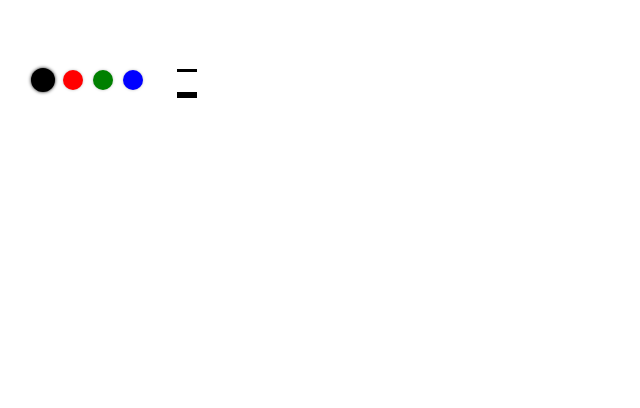
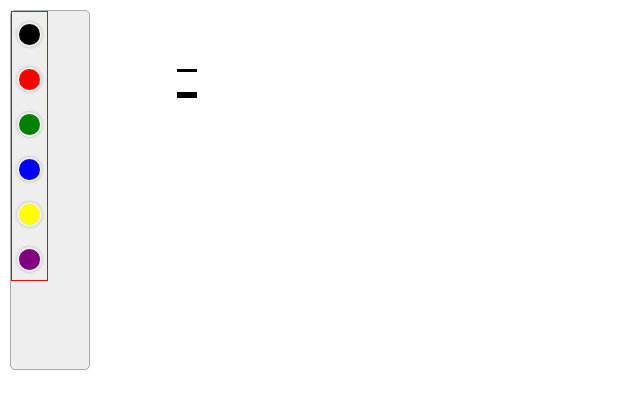
Before and after one commit to weiyanqin/Jirengu, a plain HTML site: page task-eighteen/index.html in a window 1280 px wide. Shown: the whole page, without its empty margins (0-640 px from the left). Drawn offline with Linux system fonts and the light colour scheme.

Commit message:
修改画板 调色板样式

```diff
--- a/task-eighteen/index.html
+++ b/task-eighteen/index.html
@@ -13,8 +13,21 @@
 
 <body>
     <canvas id="canvas" width="300px" height="300px"></canvas>
+    <div class="tools" id="tools">
+        <ol class="colors clearfix">
+            <li id="black" class="black"></li>
+            <li id="red" class="red"></li>
+            <li id="green" class="green"></li>
+            <li id="blue" class="blue"></li>
+            <li id="yellow" class="yellow"></li>
+            <li id="purple" class="purple"></li>
+        </ol>
+        <ol class="sizes">
+            <li id="thin" class="thin"></li>
+            <li id="thick" class="thick"></li>
+        </ol>
         <div id="actions" class="actions">
-        <svg id="pen" class="active icon">
+            <svg id="pen" class="icon">
                 <use xlink:href="#icon-pen"></use>
             </svg>
             <svg id="eraser" class="icon">
@@ -27,16 +40,8 @@
                 <use xlink:href="#icon-save"></use>
             </svg>
         </div>
-    <ol class="colors clearfix">
-        <li id="black" class="black active"></li>
-        <li id="red" class="red"></li>
-        <li id="green" class="green"></li>
-        <li id="blue" class="blue"></li>
-    </ol>
-    <ol class="sizes">
-        <li id="thin" class="thin"></li>
-        <li id="thick" class="thick"></li>
-    </ol>
+
+    </div>
     <script type="text/javascript" src="./main.js"></script>
     <script type="text/javascript" src="//at.alicdn.com/t/font_593257_xbc6oiihp12d42t9.js"></script>
 </body>
--- a/task-eighteen/style.css
+++ b/task-eighteen/style.css
@@ -1,17 +1,28 @@
-ul,ol {list-style: none;}
-* {margin: 0;padding: 0;}
+* {
+	margin: 0;
+	padding: 0;
+	box-sizing: border-box;
+}
+
+ul, ol {
+	list-style: none;
+}
+
 .clearfix::after {
-    content:'';
+	content: '';
 	display: block;
 	clear: both;
 }
+
 .icon {
-	width: 1em; height: 1em;
+	width: 1em;
+	height: 1em;
 	vertical-align: -0.15em;
 	/*fill: currentColor;*/
 	overflow: hidden;
 	stroke: red;
 }
+
 #canvas {
 	display: block;
 	background: white;
@@ -19,15 +30,61 @@ ul,ol {list-style: none;}
 	top: 0;
 	left: 0;
 }
-body {
+
+/* body {
 	overflow: hidden;
+} */
+
+.tools {
+	border: 1px solid #aaa;
+	border-radius: 5px;
+	background-color: #eee;
+	margin: 10px;
+	width: 80px;
+	height: 360px;
+	position: fixed;
+	top: 0;
+	left: 0;
+	/* padding: 10px; */
+	display: flex;
 }
-.actions {
-	display:block;
-  position:fixed;
-  top:0;
-  left:0;
-  padding: 20px;
+
+.tools .colors{
+	border: 1px solid red;
+	height: 270px;
+}
+.colors>li {
+	width: 25px;
+	height: 25px;
+	border-radius: 50%;
+	box-shadow: 0 0 3px rgba(0, 0, 0, 0.25);
+	border: 2px solid #eee;
+	margin: 10px 5px;
+	transition: all 0.3s;
+	float: left;
+}
+.colors>li.black {
+	background: black;
+}
+.colors>li.red {
+	background: red;
+}
+.colors>li.green {
+	background: green;
+}
+.colors>li.blue {
+	background: blue;
+}
+.colors>li.yellow {
+	background: yellow;
+}
+.colors>li.purple {
+	background: purple;
+}
+.colors>li.active {
+	box-shadow: 0 0 3px rgba(0, 0, 0, 0.95);
+	transform: scale(1.2);
+
 }
 .actions svg {
 	width: 1.5em;
@@ -35,60 +92,43 @@ body {
 	transition: all 0.3s;
 	margin: 0 10px;
 }
+
 .actions svg.active {
 	fill: red;
 	transform: scale(1.2);
 }
+
 .actions svg:nth-child(3):hover,
 .actions svg:nth-child(4):hover {
 	fill: red;
 	transform: scale(1.2);
 }
-.colors {
+
+/* .colors {
 	position: fixed;
 	top: 60px;
 	left: 28px;
-}
-.colors > li {
-	width: 20px;
-	height: 20px;
-	border-radius: 50%;
-	box-shadow: 0 0 3px rgba(0,0,0,0.25);
-	margin: 10px 5px;
-  transition: all 0.3s;
-	float: left;
-}
-.colors > li.black {
-	background: black;
-}
-.colors > li.red {
-	background: red;
-}
-.colors > li.green {
-	background: green;
-}
-.colors > li.blue {
-	background: blue;
-}
-.colors > li.active {
-	box-shadow: 0 0 3px rgba(0,0,0,0.95);
-  transform: scale(1.2);
+} */
 
-}
+
+
 .sizes {
 	position: fixed;
 	left: 177px;
 	top: 49px;
 }
-.sizes > li {
+
+.sizes>li {
 	margin: 20px 0;
 }
-.sizes > .thin {
+
+.sizes>.thin {
 	height: 0;
 	width: 20px;
 	border-top: 3px solid black;
 }
-.sizes > .thick {
+
+.sizes>.thick {
 	height: 0;
 	width: 20px;
 	border-top: 6px solid black;
```
Lines whose indentation alone changed are shown as unchanged.
